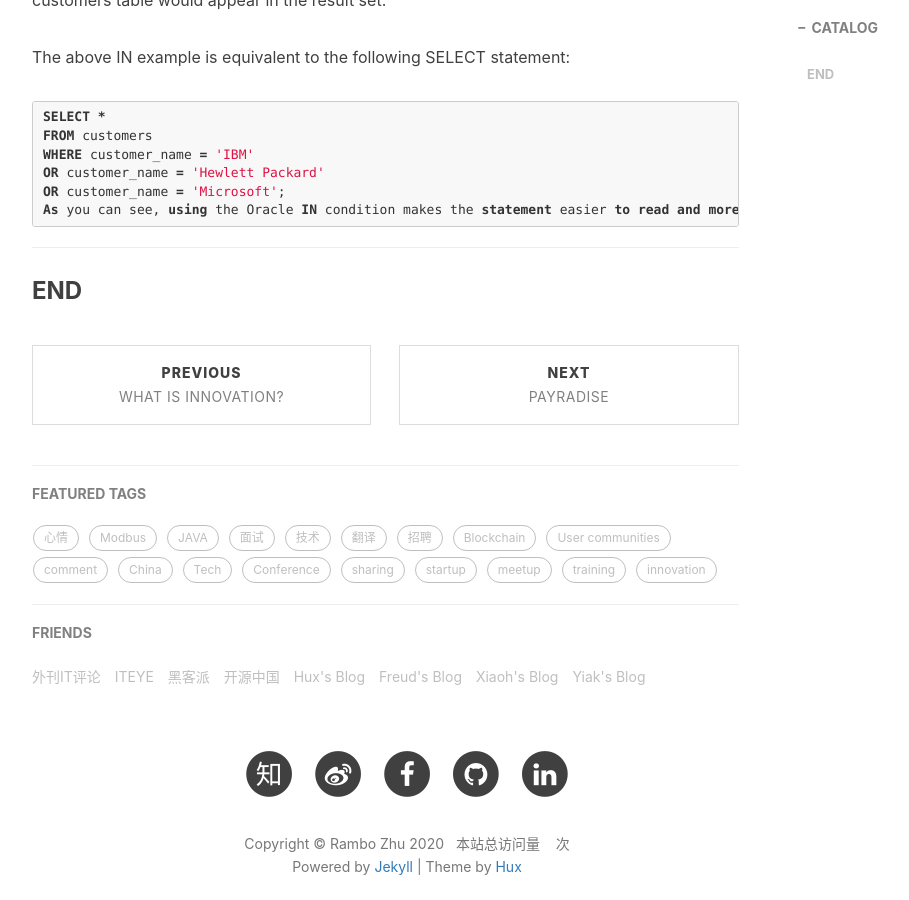
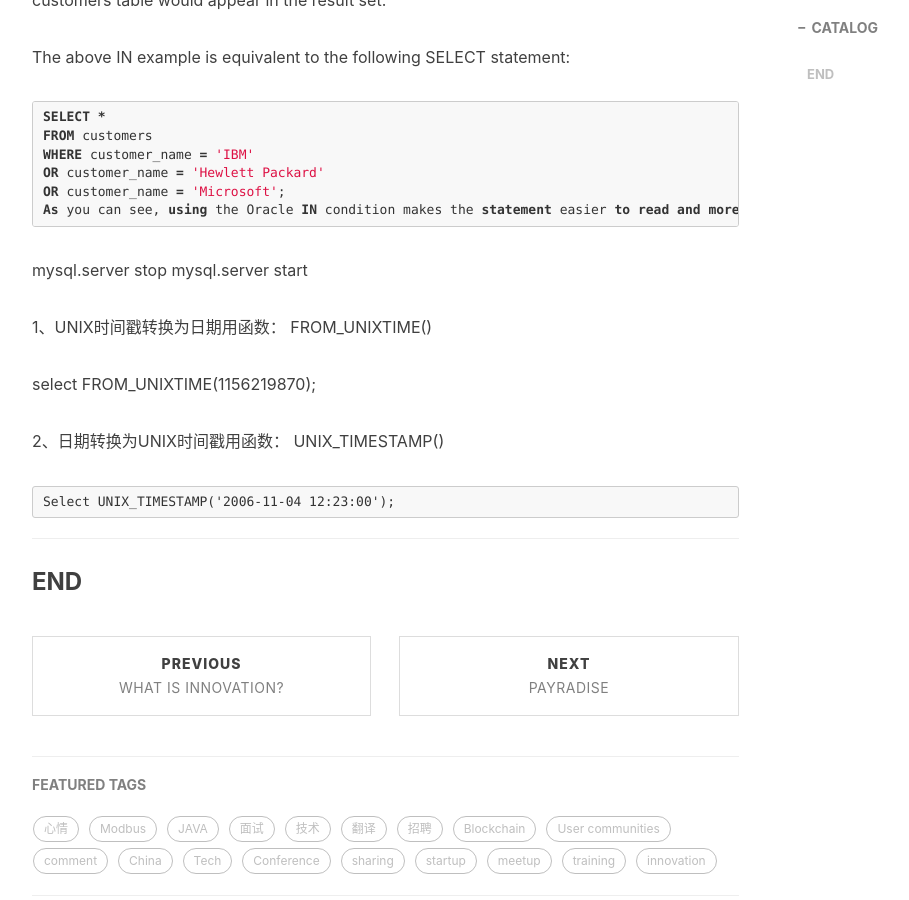
Before and after one commit to freerambo/freerambo.github.io, a Jekyll site: the page built from _posts/2019-11-21-oracle-in-condition.markdown, in a window 1280 px wide and 900 px high, scrolled down 1114 px. Shown: the whole window, without its empty margins (233-1142 px from the left). Built offline with Jekyll 4.4.1, drawn with Linux system fonts in a browser that asks for light colours; nearby versions of some CDN libraries; comment, search, counter and statistics services are not loaded.

Commit message:
add mysql start/stop

````diff
--- a/_posts/2019-11-21-oracle-in-condition.markdown
+++ b/_posts/2019-11-21-oracle-in-condition.markdown
@@ -50,6 +50,23 @@ OR customer_name = 'Hewlett Packard'
 OR customer_name = 'Microsoft';
 As you can see, using the Oracle IN condition makes the statement easier to read and more efficient.
 ```
+
+
+
+mysql.server stop
+mysql.server start
+
+1、UNIX时间戳转换为日期用函数： FROM_UNIXTIME()
+
+select FROM_UNIXTIME(1156219870);
+
+
+
+2、日期转换为UNIX时间戳用函数： UNIX_TIMESTAMP()
+
+    Select UNIX_TIMESTAMP('2006-11-04 12:23:00');
+
+
 ---
 
 ### END
````
